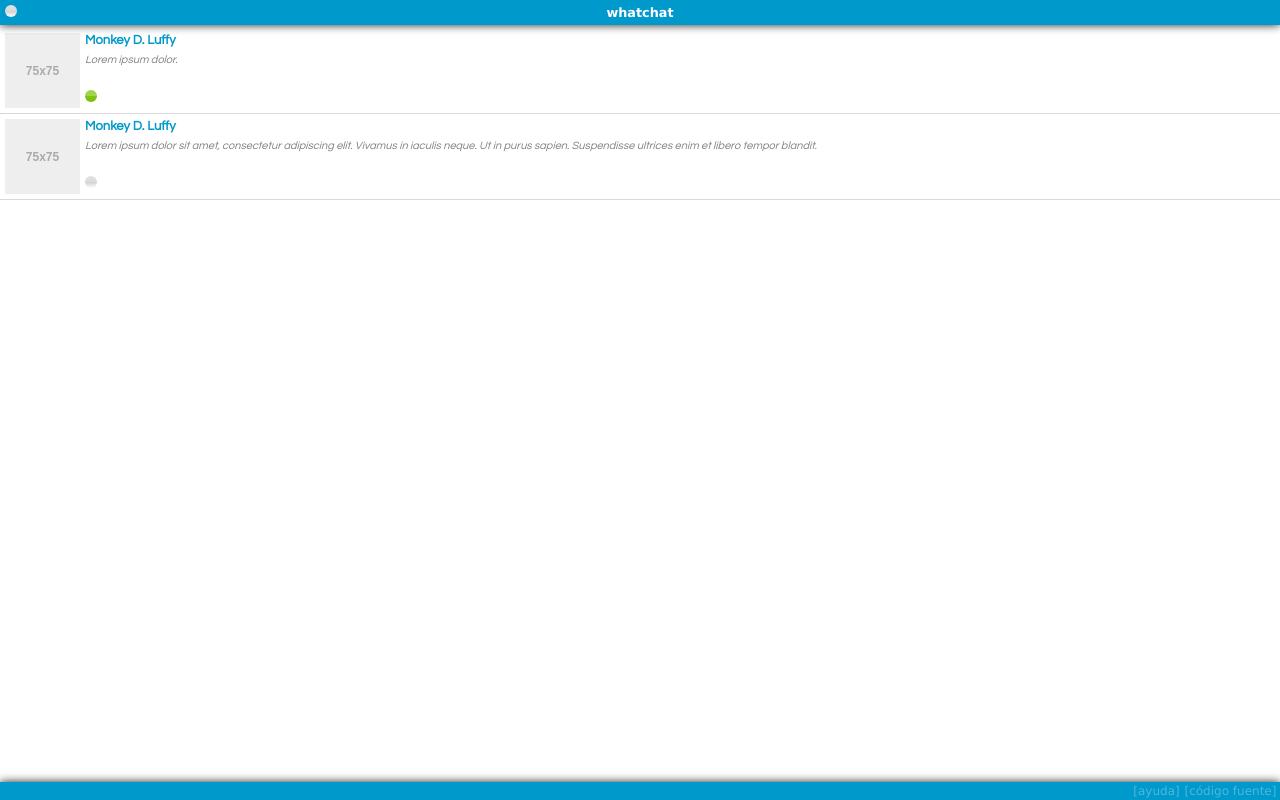
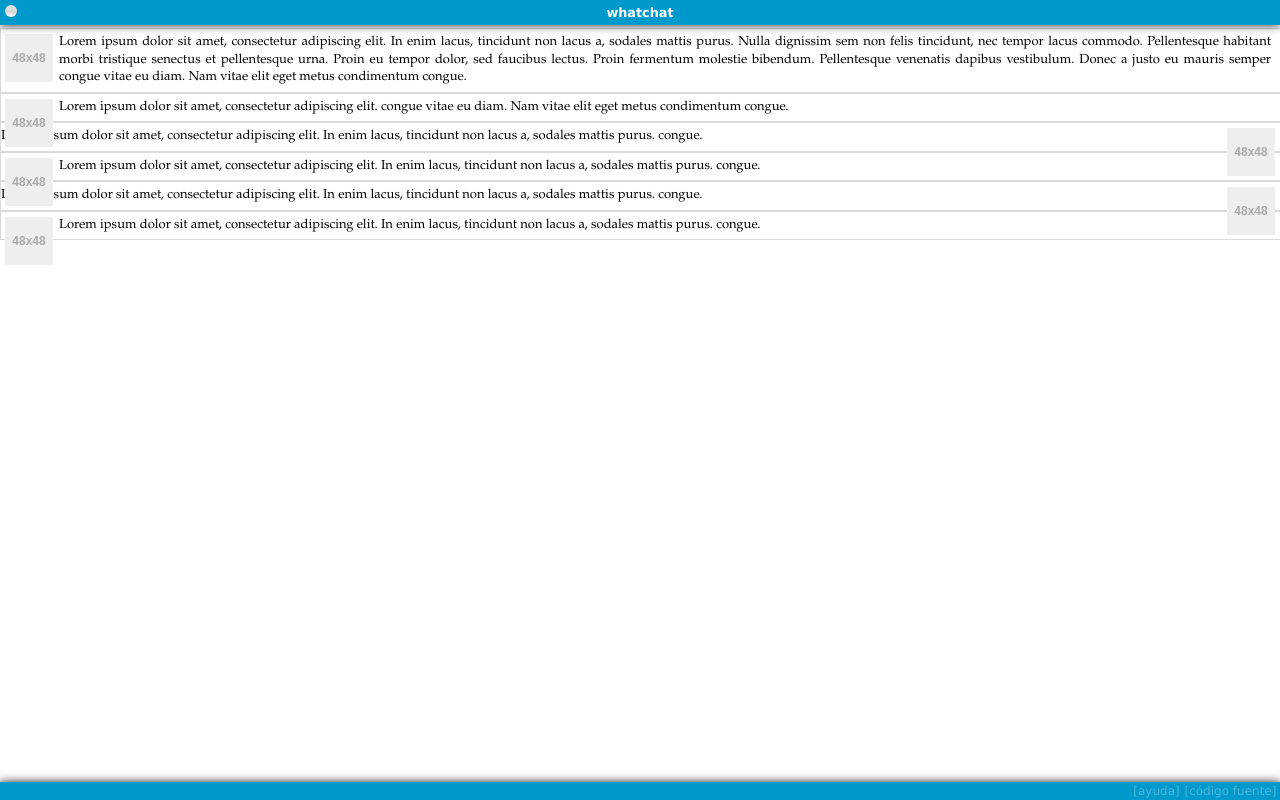
Before and after one commit to ccaballero/whatchat, a plain HTML site: page index.html in a window 1280 px wide. Drawn offline with Linux system fonts and the light colour scheme.

Commit message:
[CSS] working on style

```diff
--- a/css/style.css
+++ b/css/style.css
@@ -10,6 +10,10 @@ header, footer {
 
 .contact * {
     font-family: Century Gothic, Apple Gothic, sans-serif;
+}
+
+.message>.text>p {
+    font-family: Garamond, Hoefler Text, Times New Roman, Times, serif;
 }
 
 header {
@@ -131,14 +135,18 @@ section {
     right: 0;
     top: 0px;
     bottom: 0px;
-    padding: 28px 0px 22px 0px;
+    padding: 28px 0px 28px 0px;
+}
+
+section:not(.active) {
+    display: none;
 }
 
 .contact {
     float: left;
     width: 100%;
     height: 85px;
-    border-bottom: 1px solid rgba(0,0,0,0.15);
+    border: 1px solid rgba(0,0,0,0.15);
     overflow: hidden;
 }
 
@@ -176,3 +184,52 @@ section {
 .contact>.description div {
     display: inline-block;
 }
+
+
+/*section:hover {
+    transform: translatex(100%);
+    transition-duration: 4s;
+    transition-timing-function: ease;
+    transition-delay: 0s;
+}*/
+
+.message {
+    float: left;
+    width: 100%;
+    border: 1px solid rgba(0,0,0,0.15);
+}
+
+section.active>div:last-child {
+    height: 1.0em;
+}
+
+.message>.photo {
+    position: absolute;
+    width: 48px;
+    height: 48px;
+    padding: 5px;
+}
+.message.left>.photo {
+    left: 0;
+}
+.message.right>.photo {
+    right: 0;
+}
+
+.message>.text {
+    float: left;
+    padding: 5px 0px;
+    margin-right: 10px;
+}
+.message.left>.text {
+    margin-left: 58px;
+}
+.message.right>.text {
+    margin-right: 58px;
+}
+
+.message>.text>p {
+    font-size: 13px;
+    line-height: 1.35em;
+    text-align: justify;
+}
--- a/index.html
+++ b/index.html
@@ -15,8 +15,9 @@
             <div class="contact">
                 <div class="photo"><img src="holder.js/75x75"></div>
                 <div class="description">
-                    <h2>Monkey D. Luffy</h2>
-                    <p>Lorem ipsum dolor.</p>
+                    <h2>Hermes Conrad</h2>
+                    <p>Cras non metus dui. Aliquam facilisis nunc dolor, luctus
+                    faucibus tellus consequat in.</p>
                     <div class="status available"></div>
                 </div>
                 <div class="clear"></div>
@@ -24,14 +25,96 @@
             <div class="contact">
                 <div class="photo"><img src="holder.js/75x75"></div>
                 <div class="description">
-                    <h2>Monkey D. Luffy</h2>
+                    <h2>Dr. John A. Zoidberg</h2>
+                    <p>Sed feugiat cursus tellus, sit amet porta purus
+                    sollicitudin id.</p>
+                    <div class="status available"></div>
+                </div>
+                <div class="clear"></div>
+            </div>
+            <div class="contact">
+                <div class="photo"><img src="holder.js/75x75"></div>
+                <div class="description">
+                    <h2>Philip J. Fry</h2>
                     <p>Lorem ipsum dolor sit amet, consectetur adipiscing elit.
                     Vivamus in iaculis neque. Ut in purus sapien. Suspendisse
                     ultrices enim et libero tempor blandit.</p>
-                    <div class="status offline"></div>
+                    <div class="status busy"></div>
                 </div>
                 <div class="clear"></div>
             </div>
+            <div class="contact">
+                <div class="photo"><img src="holder.js/75x75"></div>
+                <div class="description">
+                    <h2>Turanga Leela</h2>
+                    <p>Class aptent taciti sociosqu ad litora torquent per
+                    conubia nostra, per inceptos himenaeos.</p>
+                    <div class="status idle"></div>
+                </div>
+                <div class="clear"></div>
+            </div>
+        </section>
+        <section class="active">
+            <div class="message left">
+                <div class="photo"><img src="holder.js/48x48"></div>
+                <div class="text">
+                    <p>Lorem ipsum dolor sit amet, consectetur adipiscing elit.
+                    In enim lacus, tincidunt non lacus a, sodales mattis purus.
+                    Nulla dignissim sem non felis tincidunt, nec tempor lacus
+                    commodo. Pellentesque habitant morbi tristique senectus et
+                    pellentesque urna. Proin eu tempor dolor, sed faucibus
+                    lectus. Proin fermentum molestie bibendum. Pellentesque
+                    venenatis dapibus vestibulum. Donec a justo eu mauris semper
+                    congue vitae eu diam. Nam vitae elit eget metus condimentum
+                    congue.</p>
+                </div>
+                <div class="clear"></div>
+            </div>
+            <div class="message left">
+                <div class="photo"><img src="holder.js/48x48"></div>
+                <div class="text">
+                    <p>Lorem ipsum dolor sit amet, consectetur adipiscing elit.
+                    congue vitae eu diam. Nam vitae elit eget metus condimentum
+                    congue.</p>
+                </div>
+            </div>
+            <div class="clear"></div>
+            <div class="message right">
+                <div class="photo"><img src="holder.js/48x48"></div>
+                <div class="text">
+                    <p>Lorem ipsum dolor sit amet, consectetur adipiscing elit.
+                    In enim lacus, tincidunt non lacus a, sodales mattis purus.
+                    congue.</p>
+                </div>
+            </div>
+            <div class="clear"></div>
+            <div class="message left">
+                <div class="photo"><img src="holder.js/48x48"></div>
+                <div class="text">
+                    <p>Lorem ipsum dolor sit amet, consectetur adipiscing elit.
+                    In enim lacus, tincidunt non lacus a, sodales mattis purus.
+                    congue.</p>
+                </div>
+            </div>
+            <div class="clear"></div>
+            <div class="message right">
+                <div class="photo"><img src="holder.js/48x48"></div>
+                <div class="text">
+                    <p>Lorem ipsum dolor sit amet, consectetur adipiscing elit.
+                    In enim lacus, tincidunt non lacus a, sodales mattis purus.
+                    congue.</p>
+                </div>
+            </div>
+            <div class="clear"></div>
+            <div class="message left">
+                <div class="photo"><img src="holder.js/48x48"></div>
+                <div class="text">
+                    <p>Lorem ipsum dolor sit amet, consectetur adipiscing elit.
+                    In enim lacus, tincidunt non lacus a, sodales mattis purus.
+                    congue.</p>
+                </div>
+            </div>
+            <div class="clear"></div>
         </section>
         <footer>
             <div id="menubar">
```
